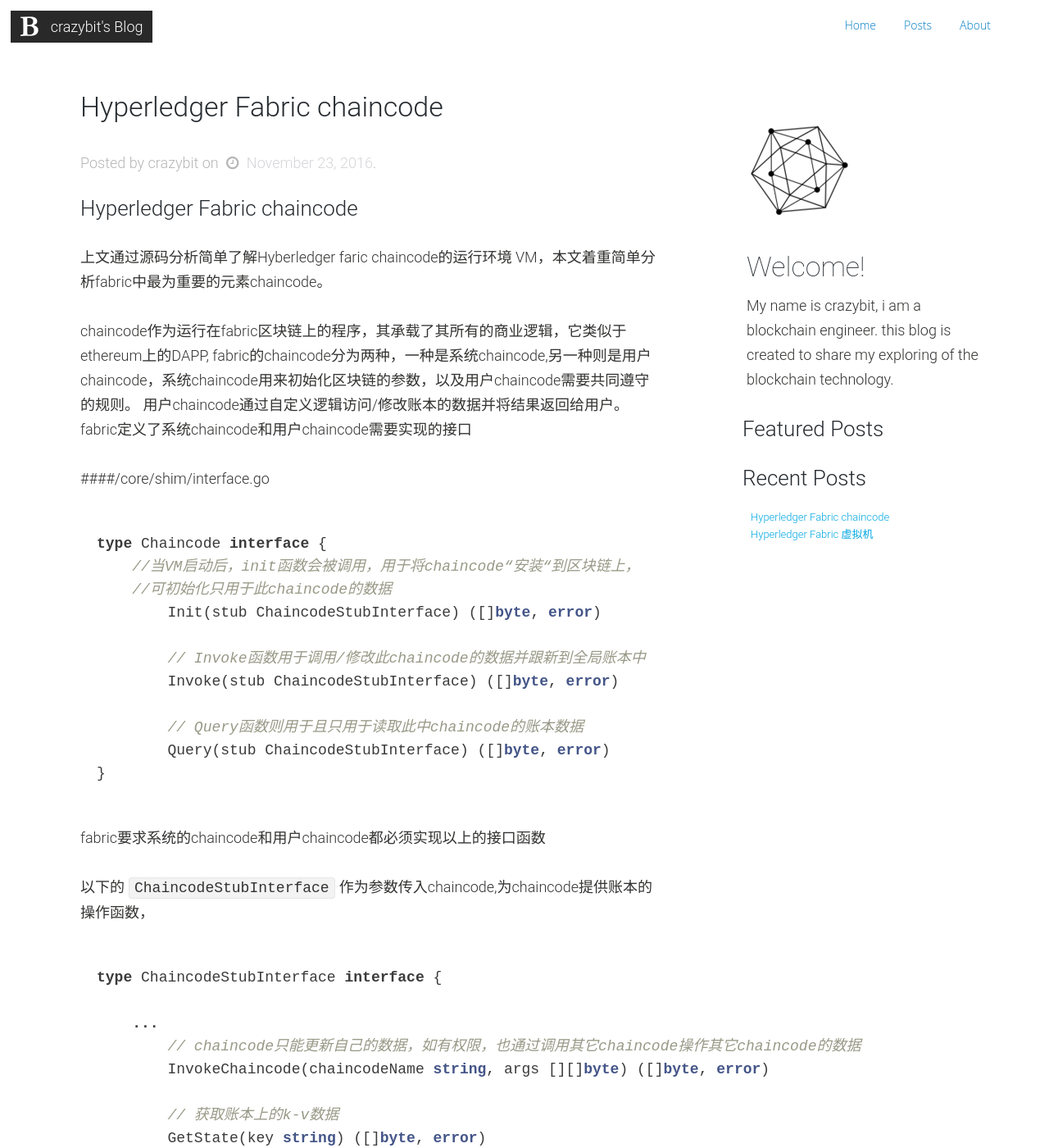
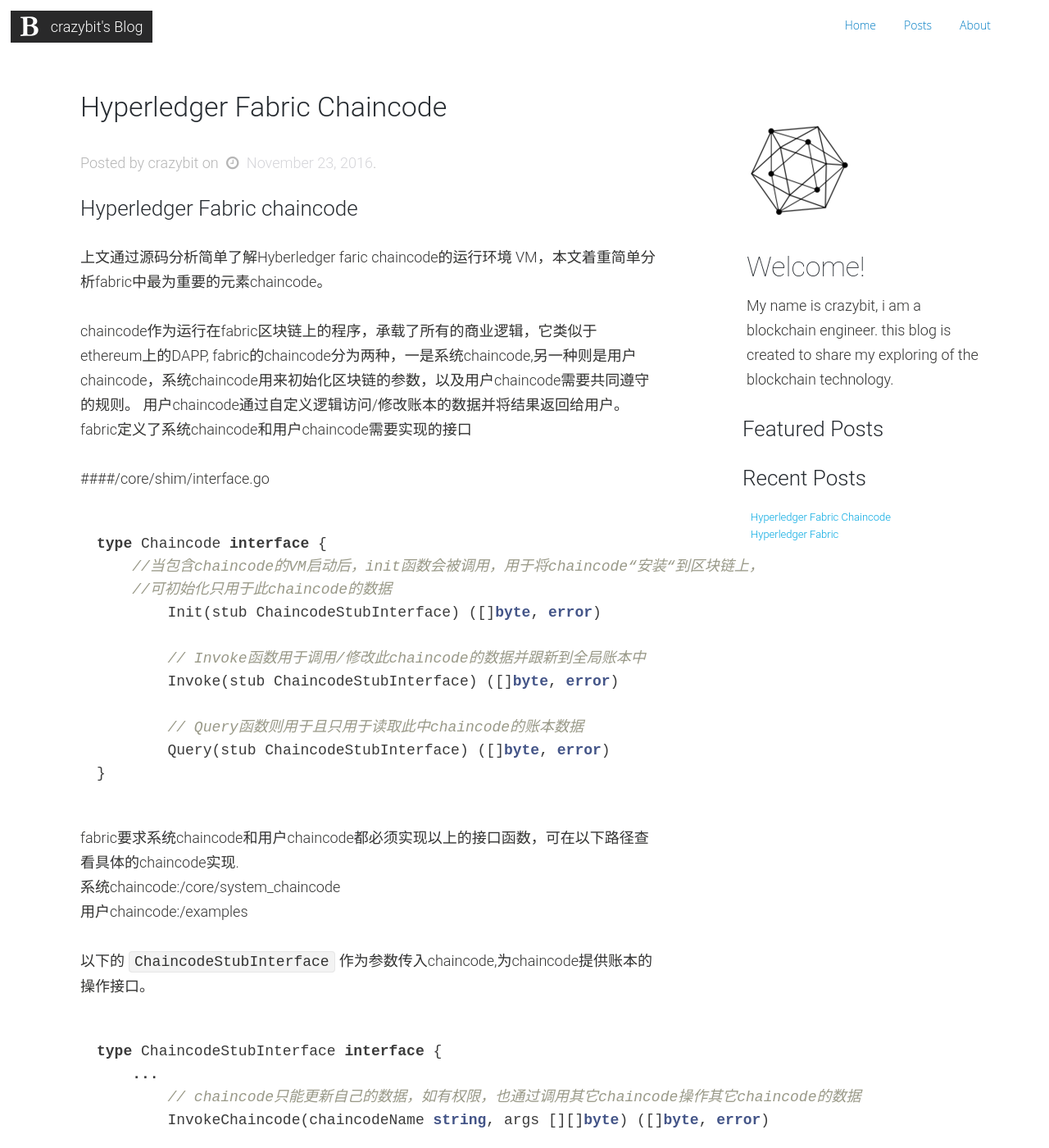
Before and after one commit to crazybits/crazybits.github.io, a Jekyll site: the page built from _posts/2016-11-23-hyperledger-fabric-chaincode.md, in a window 1280 px wide and 1400 px high. Shown: the whole window at 82% size. Built offline with Jekyll 4.4.1, drawn with Linux system fonts in a browser that asks for light colours; nearby versions of some CDN libraries.

Commit message:
update post

````diff
--- a/_posts/2016-11-22-hyperledger-fabric-.md
+++ b/_posts/2016-11-22-hyperledger-fabric-.md
@@ -1,9 +1,5 @@
 ---
 layout: post
-title: "Hyperledger Fabric 虚拟机"
-description: ""
-category:
-tags: []
 ---
 
 ## fabric 虚拟机
--- a/_posts/2016-11-23-hyperledger-fabric-chaincode.md
+++ b/_posts/2016-11-23-hyperledger-fabric-chaincode.md
@@ -1,16 +1,12 @@
 ---
 layout: post
-title: "Hyperledger Fabric chaincode"
-description: ""
-category:
-tags: []
 ---
 
 ## Hyperledger Fabric chaincode
 
 上文通过源码分析简单了解Hyberledger faric chaincode的运行环境 VM，本文着重简单分析fabric中最为重要的元素chaincode。
 
-chaincode作为运行在fabric区块链上的程序，其承载了其所有的商业逻辑，它类似于ethereum上的DAPP, fabric的chaincode分为两种，一种是系统chaincode,另一种则是用户chaincode，系统chaincode用来初始化区块链的参数，以及用户chaincode需要共同遵守的规则。
+chaincode作为运行在fabric区块链上的程序，承载了所有的商业逻辑，它类似于ethereum上的DAPP, fabric的chaincode分为两种，一是系统chaincode,另一种则是用户chaincode，系统chaincode用来初始化区块链的参数，以及用户chaincode需要共同遵守的规则。
 <!--more-->
 用户chaincode通过自定义逻辑访问/修改账本的数据并将结果返回给用户。fabric定义了系统chaincode和用户chaincode需要实现的接口
 
@@ -18,7 +14,7 @@ chaincode作为运行在fabric区块链上的程序，其承载了其所有的
 
 ```go
 type Chaincode interface {
-    //当VM启动后，init函数会被调用，用于将chaincode“安装“到区块链上，
+    //当包含chaincode的VM启动后，init函数会被调用，用于将chaincode“安装“到区块链上，
     //可初始化只用于此chaincode的数据
 	Init(stub ChaincodeStubInterface) ([]byte, error)
 
@@ -30,13 +26,14 @@ type Chaincode interface {
 }
 ```
 
-fabric要求系统的chaincode和用户chaincode都必须实现以上的接口函数
+fabric要求系统chaincode和用户chaincode都必须实现以上的接口函数，可在以下路径查看具体的chaincode实现.
+系统chaincode:/core/system_chaincode
+用户chaincode:/examples
 
-以下的`ChaincodeStubInterface`作为参数传入chaincode,为chaincode提供账本的操作函数，
+以下的`ChaincodeStubInterface`作为参数传入chaincode,为chaincode提供账本的操作接口。
 
 ```go
 type ChaincodeStubInterface interface {
-
     ...
 	// chaincode只能更新自己的数据，如有权限，也通过调用其它chaincode操作其它chaincode的数据
 	InvokeChaincode(chaincodeName string, args [][]byte) ([]byte, error)
````
